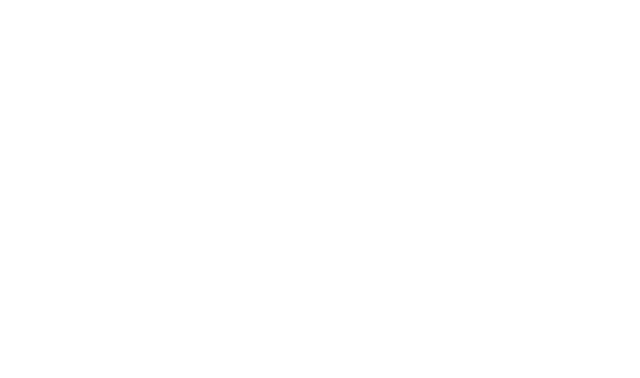
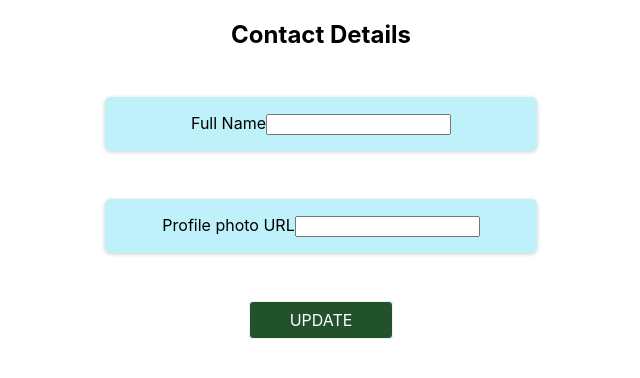
Before and after one commit to vipinrwt95/Expensetracker, a React (Create React App) app: page /home/profile in a window 1280 px wide. Before the commit this address had no page. Shown: the top 378 px of the page, without its empty margins (319-959 px from the left). Built offline with nearby package versions, Linux system fonts and the light colour scheme.

Commit message:
profile update

```diff
--- a/src/App.js
+++ b/src/App.js
@@ -5,13 +5,15 @@ import Auth from './Pages/Auth';
 import { TokenProvider } from './store/TokenContext';
 import {Route,Router,Routes} from 'react-router-dom'
 import Home from './Pages/Home';
+import Profile from './Pages/Profile';
 function App() {
   return (
     <TokenProvider>
       <div className="App">
     <Routes>
     <Route path='/' exact element={<Auth />}></Route>
-    <Route path='/home' exact element={ <Home />}>
+    <Route path='/home' exact element={ <Home />}></Route>
+     <Route path='/home/:user' element={<Profile />}>
    </Route>
     </Routes>
    </div>
--- /dev/null
+++ b/src/Pages/Profile.js
@@ -0,0 +1,71 @@
+import { Container, Form } from "react-bootstrap";
+import { useParams } from "react-router-dom";
+import classes from '../components/Signupform.module.css';
+import React,{useRef,useContext} from "react";
+import TokenContext from "../store/TokenContext";
+
+const Profile=()=>
+{
+    const fullnameref=useRef();
+    const profilephotoref=useRef();
+    const authctx=useContext(TokenContext)
+
+  const detailsformHandler=(event)=>
+  {  event.preventDefault();
+    const enteredname=fullnameref.current.value;
+    const enteredurl=profilephotoref.current.value;
+    console.log(enteredurl)
+    console.log(authctx);
+    fetch("https://identitytoolkit.googleapis.com/v1/accounts:update?key=AIzaSyCu84ggw5QyT2dJUlCmQvGfL2teJjDB1DE",
+      {
+        method:'POST',
+        body:JSON.stringify({
+          idToken:authctx.tokenid,
+          displayname:enteredname,
+          photoUrl:enteredurl,
+          returnSecureToken:true
+        }),
+        headers:{
+          'Content-Type':'application/json'
+        }
+
+      }).then(res=>{
+        if(res.ok)
+        {
+          return res.json().then(data=>{
+            console.log(data);
+          })
+        }
+        else{
+          return res.json().then(data=>{
+           alert(data.error.message)
+          });
+        }
+      })
+
+
+
+  }
+
+return(
+
+    <Container>
+    <h2>Contact Details</h2>
+    <section>
+    <Form onSubmit={detailsformHandler}>
+     <div className={classes.auth}>
+    <label>Full Name</label>
+    <input type="text" required ref={fullnameref}/></div>
+    <div className={classes.auth}><label>Profile photo URL</label>
+     <input type="text" required ref={profilephotoref} /></div>
+     <div className={classes.actions}>
+        <button>UPDATE</button>
+     </div>
+    </Form>
+    </section>
+    </Container>
+
+)
+
+}
+export default Profile;
```
